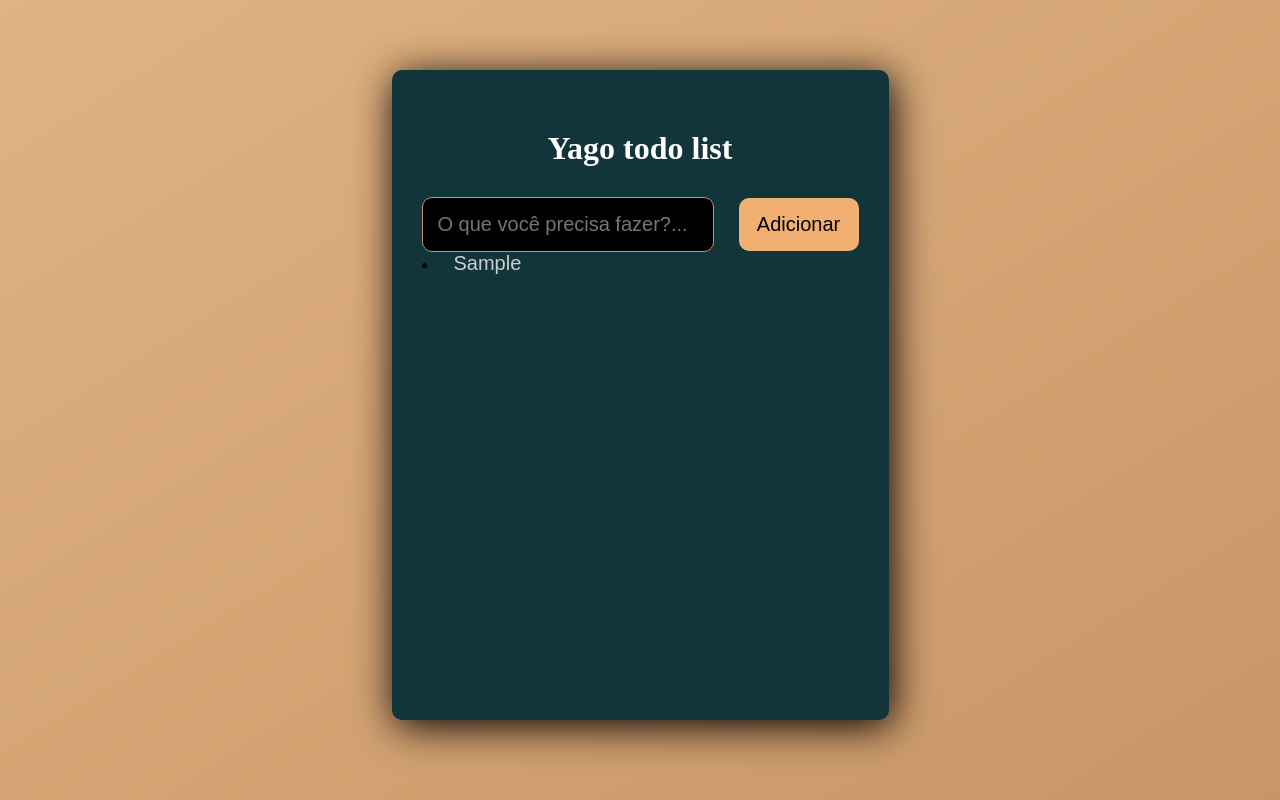
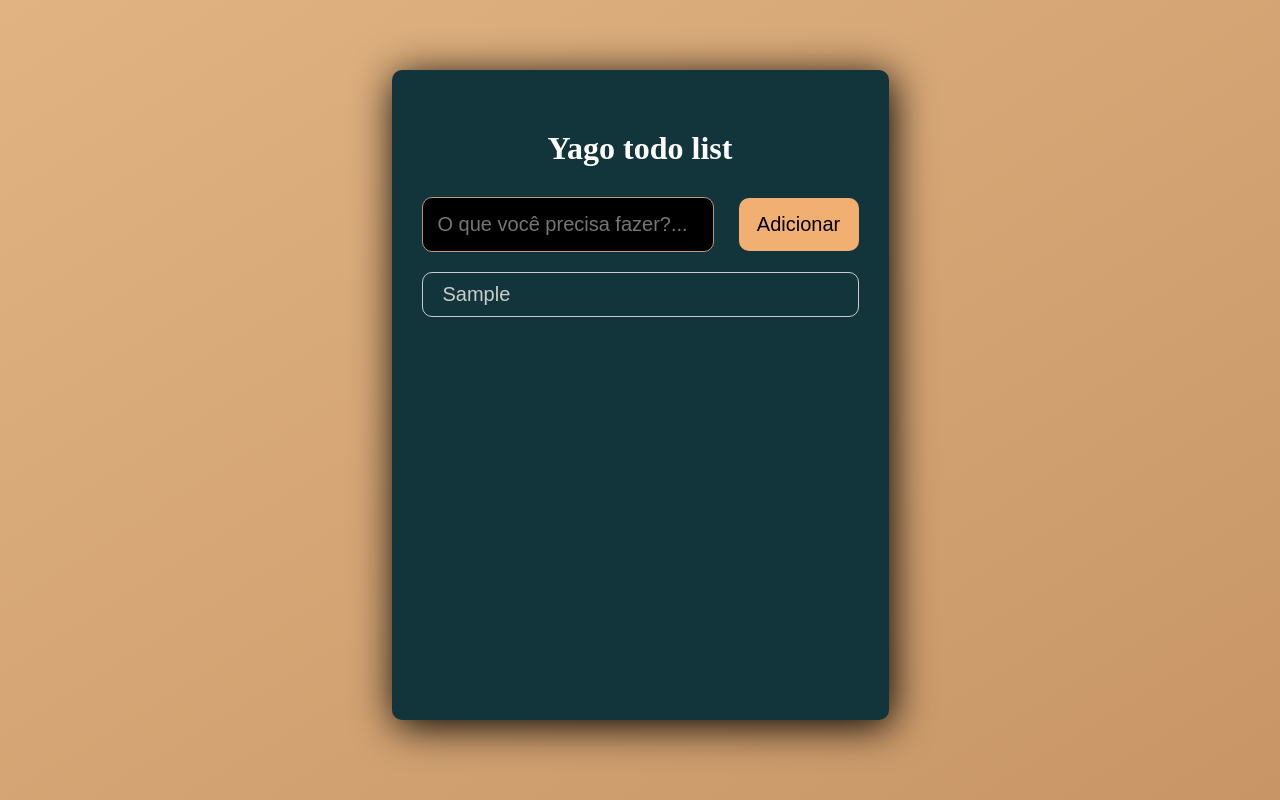
Before and after one commit to YagoAyala/react-todo-list, a React (Create React App) app in the folder yago-todo-list/: page / in a window 1280 px wide. Both pictures are taken after typing "Sample" into the empty fields and a click on the button "Adicionar". Built offline with nearby package versions, Linux system fonts and the light colour scheme.

Commit message:
fix: fixed todos list css display

```diff
--- a/yago-todo-list/src/components/TodosList.js
+++ b/yago-todo-list/src/components/TodosList.js
@@ -4,7 +4,7 @@ const TodosList = ({ todos, setTodos }) => {
     return (
         <div>
             {todos.map((todo) => (
-                <li className="todo-list" key={todo.id}>
+                <li className="list-item" key={todo.id}>
                     <input type="text"
                     value={todo.title}
                     className="list"
```
